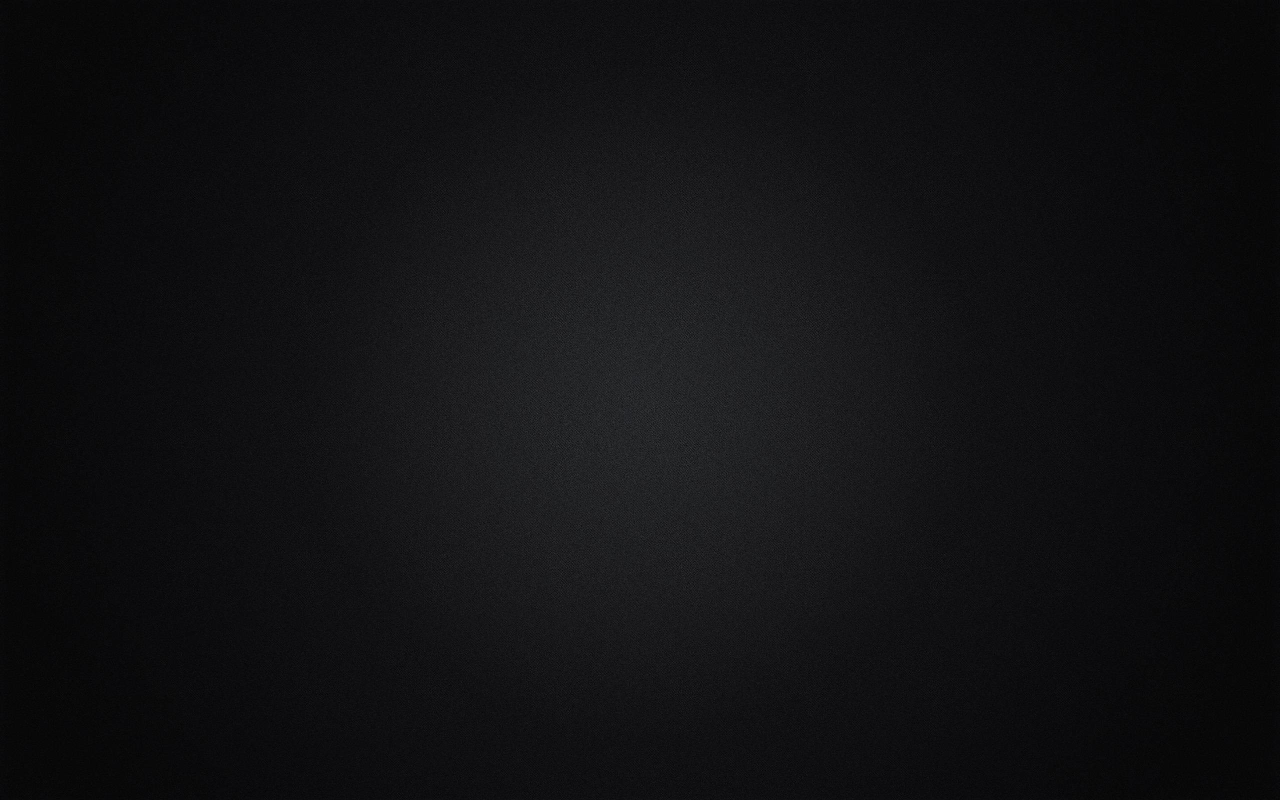
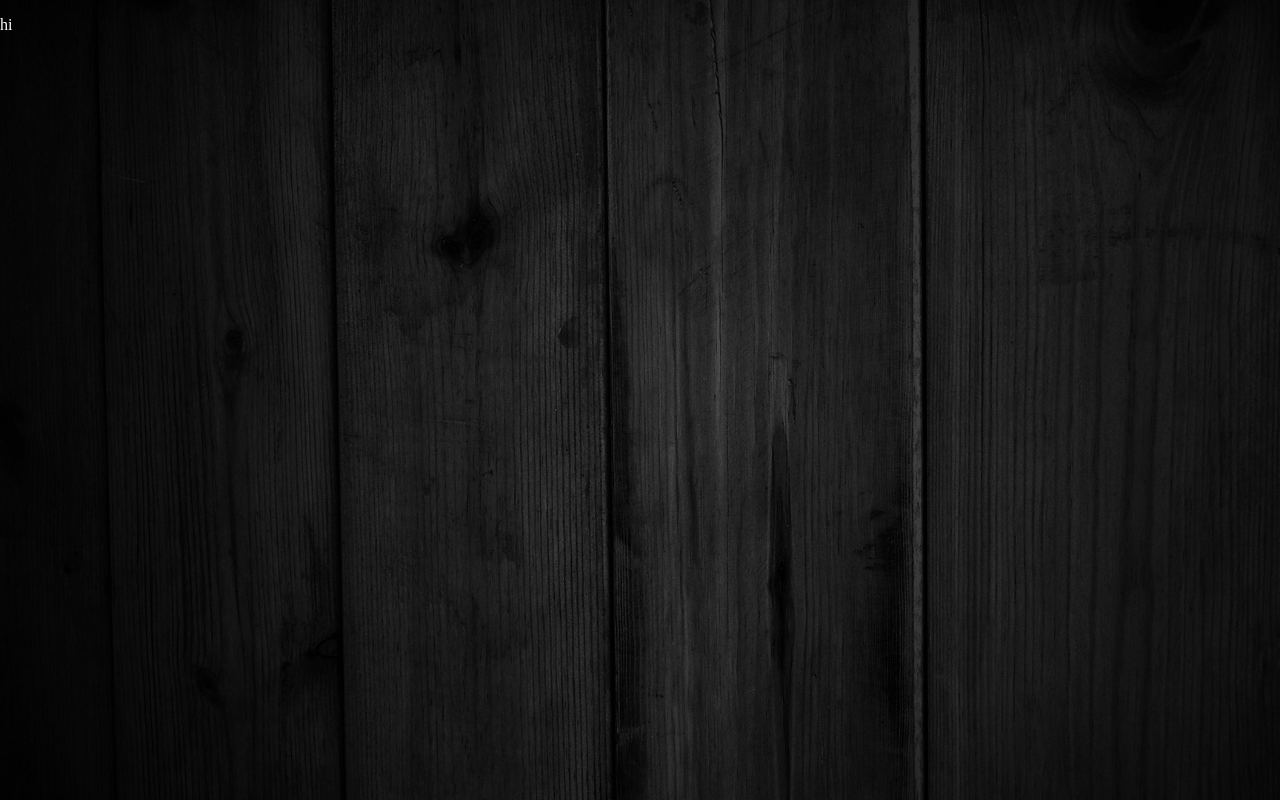
Before and after one commit to JTSwisher/daily-dash-frontend, a React (Create React App) app: page / in a window 1280 px wide. Built offline with nearby package versions, Linux system fonts and the light colour scheme.

Commit message:
add BrowserRouter/Route for LandingContainer component

```diff
--- a/src/App.js
+++ b/src/App.js
@@ -1,10 +1,13 @@
 import React from 'react';
+import { BrowserRouter, Route } from 'react-router-dom';
+
+import LandingContainer from './landingPage/LandingContainer'
 
 function App() {
   return (
-    <div className="App" >
-
-    </div>
+    <BrowserRouter>
+      <Route exact path="/" component={LandingContainer}/>
+    </BrowserRouter>
   );
 }
 
--- /dev/null
+++ b/src/landingPage/LandingContainer.js
@@ -0,0 +1,9 @@
+import React from 'react';
+
+function LandingContainer() {
+    return (
+        <p>hi</p>
+    )
+}
+
+export default LandingContainer;
```
Also changed, not shown: src/bg.jpg.
